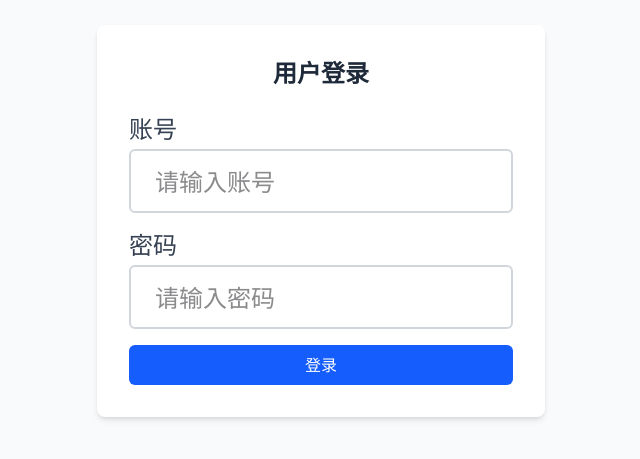
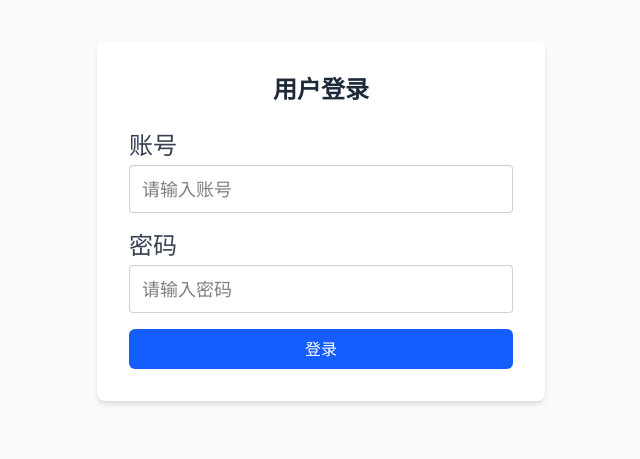
Before and after one commit to mteals/legero, a React (Vite) app: page /login in a window 1280 px wide. Shown: the part 179-638 px from the top of the page, without its empty margins (319-959 px from the left). Built offline with nearby package versions, Linux system fonts and the light colour scheme.

Commit message:
fix: input field not displaying typed text refactor: change logout button style from Tailwind CSS to DaisyUI

```diff
--- a/src/views/Login/index.tsx
+++ b/src/views/Login/index.tsx
@@ -44,7 +44,7 @@ const Login: React.FC = () => {
                             type="text"
                             disabled={isSubmitting}
                             placeholder="请输入账号"
-                            className="w-full h-16 px-6 text-2xl rounded-md border-2 border-gray-300 focus:outline-none focus:ring-4 focus:ring-blue-300"
+                            className="input input-bordered w-full input-lg !text-black"
                         />
                         {error.account && (
                             <span className="text-red-500 text-xl mt-1 block">{error.account}</span>
@@ -59,7 +59,7 @@ const Login: React.FC = () => {
                             type="password"
                             disabled={isSubmitting}
                             placeholder="请输入密码"
-                            className="w-full h-16 px-6 text-2xl rounded-md border-2 border-gray-300 focus:outline-none focus:ring-4 focus:ring-blue-300"
+                            className="input input-bordered w-full input-lg !text-black"
                         />
                         {error.password && (
                             <span className="text-red-500 text-xl mt-1 block">{error.password}</span>
--- a/src/views/Settings/index.tsx
+++ b/src/views/Settings/index.tsx
@@ -26,7 +26,7 @@ const Settings: React.FC = () => {
       <div className="mt-20 pt-2 flex flex-col items-center justify-center gap-y-6">
         <div>设置</div>
         <button className="btn btn-error" onClick={clear}>清空</button>
-        <button className="px-4 py-2 bg-red-500 text-white rounded font-semibold hover:bg-red-600 transition-colors duration-200 focus:outline-none focus:ring-2 focus:ring-red-500 focus:ring-opacity-50"
+        <button className="btn  btn-secondary btn-md text-white hover:bg-red-700"
          onClick={loginout}>退出登录</button>
       </div>
     </div>
```
